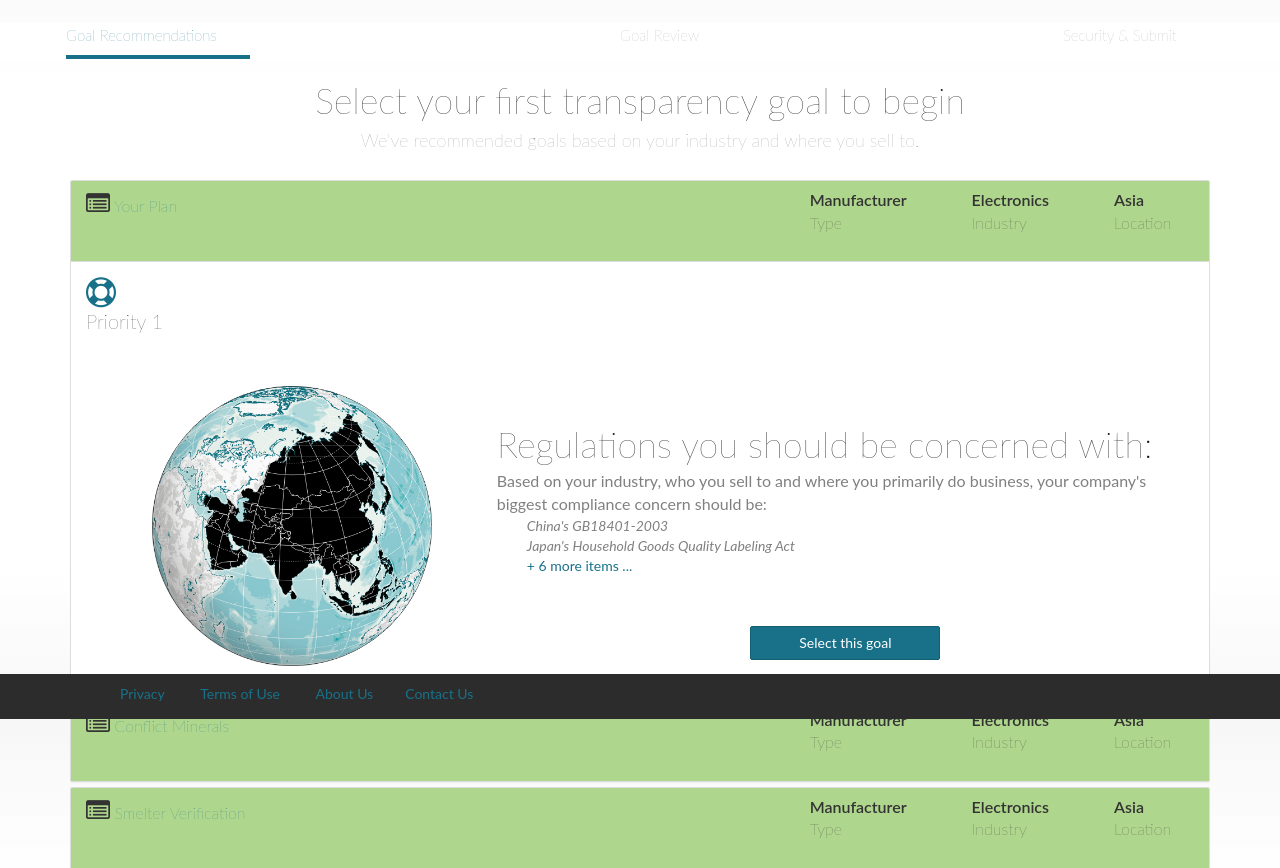
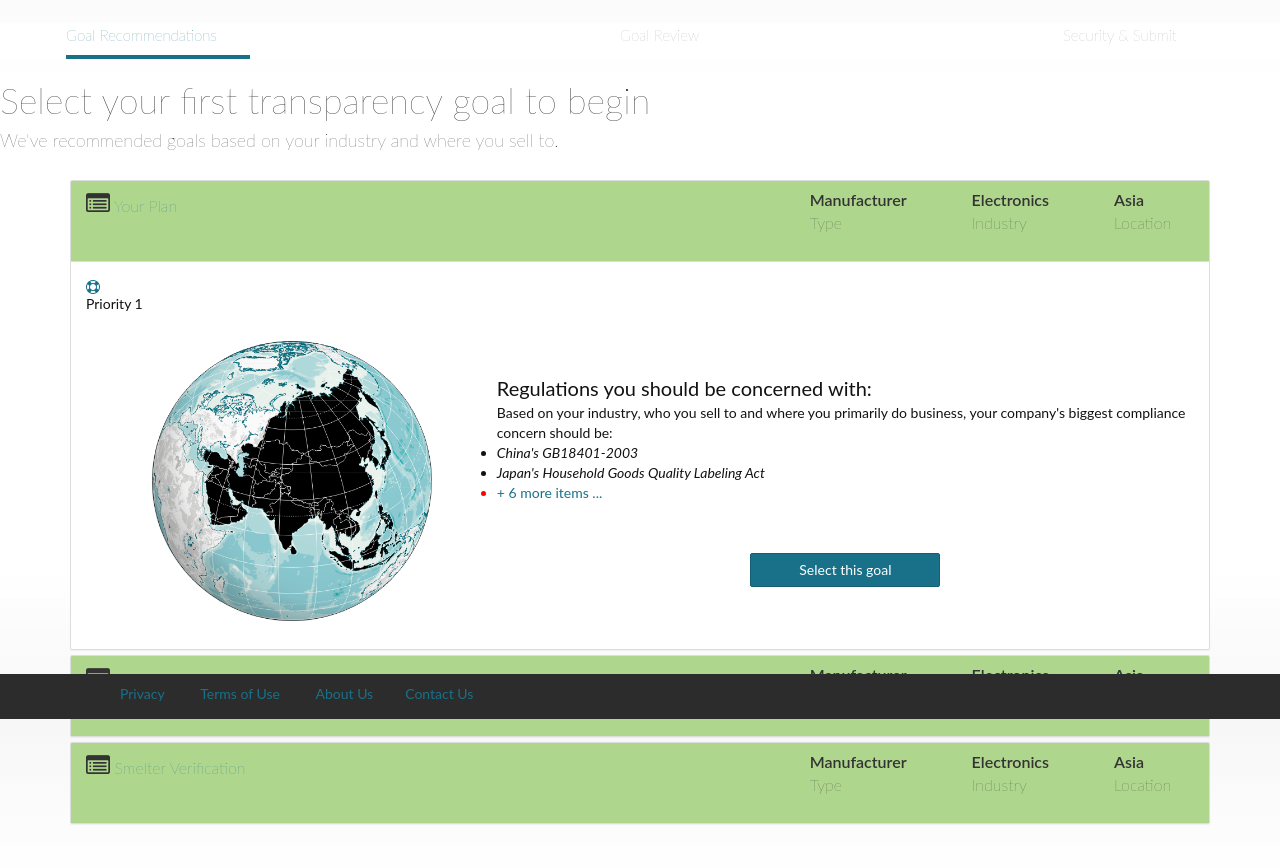
Before and after one commit to JonRichardson/SIProject, a PHP site: page / in a window 1280 px wide. Shown: the part 81-949 px from the top of the page. After the commit the page ends 905 px from the top, so only its background shows below. Run offline with PHP 8.4, Linux system fonts and the light colour scheme; some libraries are stand-ins or nearby versions.

Commit message:
css bug fix

```diff
--- a/test.css
+++ b/test.css
@@ -12,17 +12,6 @@
 .regulations {
   font-size: 20px;
 }
-
-/* This is for the headings h1 and h4 */
-.headingh1 {
-  text-align: center;
-}
-
-.headingh4 {
-  text-align: center;
-  color: grey;
-}
-
 /* This is for the custom progress bar */
 .progress {
   background: #ffffff;
@@ -64,35 +53,12 @@ h4 {
   height: 80px;
 }
 
-
-.accordion-toggle.yourPlan {
-  text-decoration: none;
-}
-
-.regulations {
-  font-size: 36px;
-  font-weight: 100;
-}
-.industry {
-  font-size: 16px;
-  color: grey;
-}
-
-.regList {
-  list-style:none;
-  color: grey;
-  text-indent: 30px;
-
+.panel-heading.customPanel {
+  background-color: #afd68d;
 }
 
 .iconDiv {
   display: inline-grid;
-  font-size: 30px;
-}
-
-.priority {
-  font-size: 20px;
-  font-weight: lighter;
 }
 .inputPageVariables {
   padding: 0 50px 5px 15px;
@@ -107,10 +73,7 @@ h4 {
   padding: 0 15px 0 15px;
   font-style: normal;
   font-weight: 100;
-}
 
-.moreItems a {
-  text-decoration: none;
 }
 
 /* This is for the round map picture for results pages */
```
